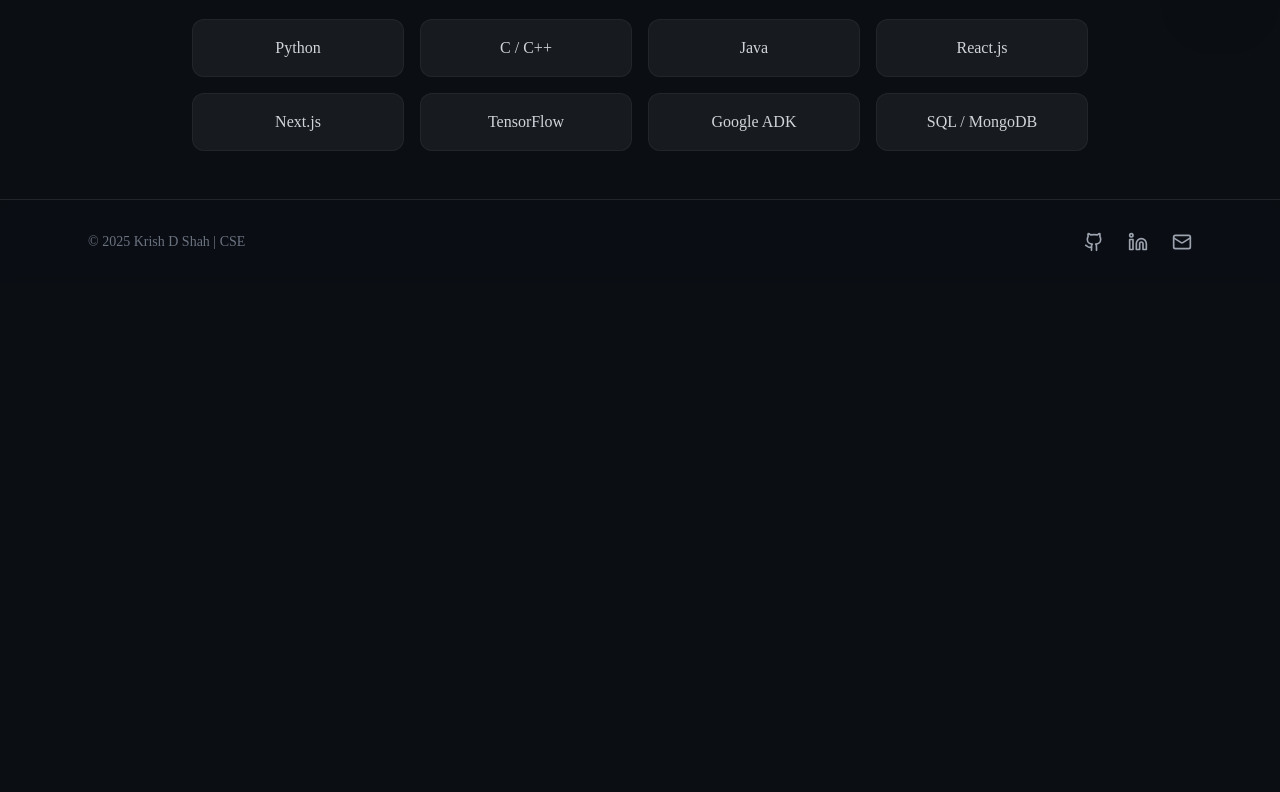
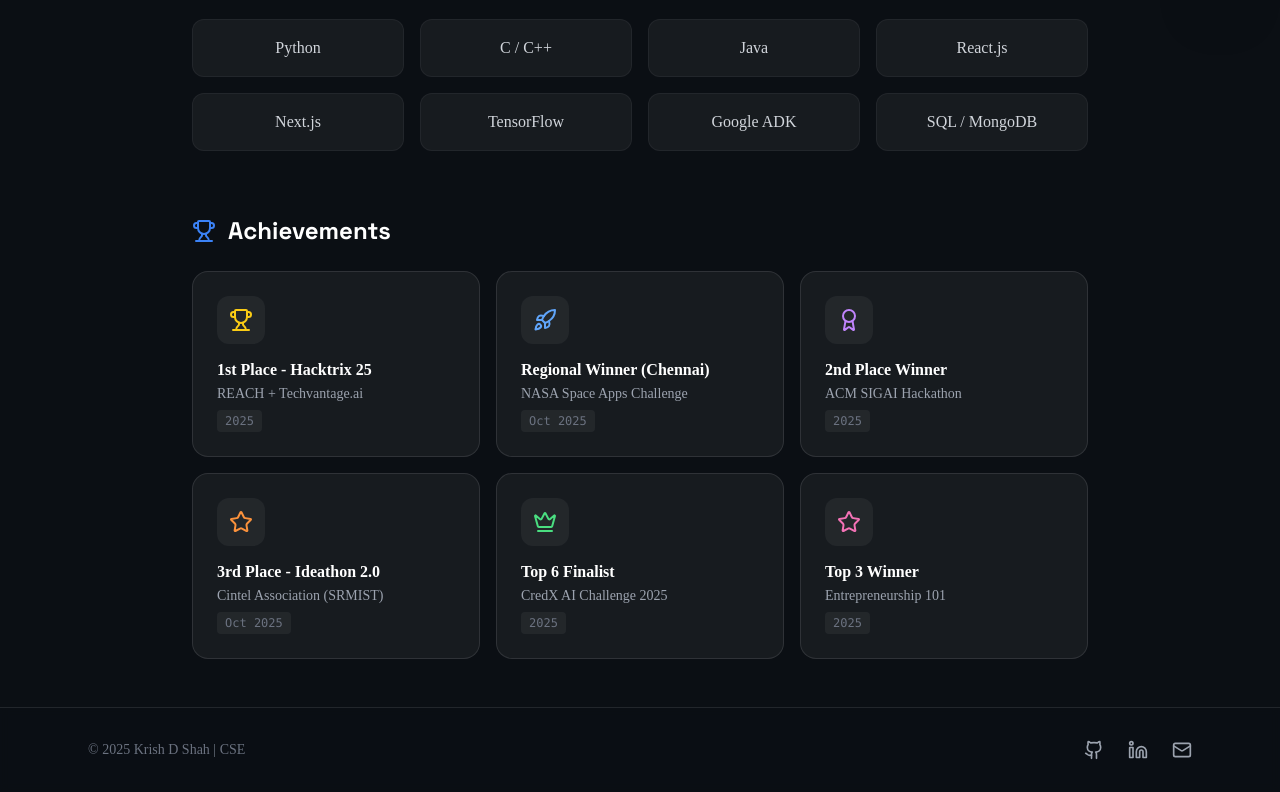
Before and after one commit to Krishdshah/portfoliov2, a Next.js app: page /about in a window 1280 px wide. Shown: the part 770-1562 px from the top of the page. Before the commit the page ends 1054 px from the top, so only its background shows below. Built offline with nearby package versions, Linux system fonts and the light colour scheme.

Commit message:
Achievements added

```diff
--- a/app/about/page.tsx
+++ b/app/about/page.tsx
@@ -1,12 +1,59 @@
 'use client';
 
 import { motion } from 'framer-motion';
-import { Book, Code, Briefcase, ArrowLeft } from 'lucide-react';
+// Added 'Rocket' to the imports here
+import { Book, Code, Briefcase, ArrowLeft, Trophy, Award, Star, Crown, Rocket } from 'lucide-react';
 import Link from 'next/link';
+
+// --- 1. ACHIEVEMENTS DATA ---
+const achievements = [
+  {
+    title: "1st Place - Hacktrix 25",
+    org: "REACH + Techvantage.ai",
+    date: "2025",
+    icon: Trophy,
+    color: "text-yellow-400"
+  },
+  {
+    title: "Regional Winner (Chennai)",
+    org: "NASA Space Apps Challenge",
+    date: "Oct 2025",
+    icon: Rocket, // Now using the standard Rocket icon
+    color: "text-blue-400"
+  },
+  {
+    title: "2nd Place Winner",
+    org: "ACM SIGAI Hackathon",
+    date: "2025",
+    icon: Award,
+    color: "text-purple-400"
+  },
+  {
+    title: "3rd Place - Ideathon 2.0",
+    org: "Cintel Association (SRMIST)",
+    date: "Oct 2025",
+    icon: Star,
+    color: "text-orange-400"
+  },
+  {
+    title: "Top 6 Finalist",
+    org: "CredX AI Challenge 2025",
+    date: "2025",
+    icon: Crown,
+    color: "text-green-400"
+  },
+  {
+    title: "Top 3 Winner",
+    org: "Entrepreneurship 101",
+    date: "2025",
+    icon: Star,
+    color: "text-pink-400"
+  }
+];
 
 export default function About() {
   return (
-    <div className="min-h-screen bg-brand-dark p-6 md:p-12 text-gray-300">
+    <div className="min-h-screen bg-brand-dark p-6 md:p-12 text-gray-300 pb-32">
 
       {/* Header */}
       <div className="max-w-4xl mx-auto mb-12">
@@ -57,18 +104,8 @@
               <p className="text-gray-400">SRM Institute of Science and Technology</p>
               <p className="text-sm text-gray-500 mt-2">Current GPA: 9.91</p>
             </div>
-
-            {/* Degree 2
-            <div className="bg-white/5 border border-white/10 p-6 rounded-2xl hover:bg-white/10 transition-colors">
-              <div className="flex justify-between items-start mb-2">
-                <h3 className="font-bold text-xl text-white">BS in Data Science & Applications</h3>
-                <span className="text-sm text-brand-accent bg-brand-accent/10 px-3 py-1 rounded-full">Ongoing</span>
-              </div>
-              <p className="text-gray-400">Indian Institute of Technology, Madras (IITM)</p>
-            </div> */}
           </div>
         </motion.section>
-
 
         {/* SECTION 2: EXPERIENCE */}
         <motion.section
@@ -93,19 +130,8 @@
               </p>
             </div>
 
-            {/* Job 2 */}
-            {/* <div className="relative">
-              <span className="absolute -left-[41px] top-1 h-5 w-5 rounded-full border-4 border-brand-dark bg-gray-600" />
-              <h3 className="text-xl font-bold text-white">Contributor</h3>
-              <p className="text-brand-accent text-sm mb-2">Open Source & Student Organizations</p>
-              <p className="text-gray-400">
-                Mentoring juniors in AI/ML concepts and contributing to open-source repositories (fixing headers, optimizing components).
-              </p>
-            </div> */}
-
           </div>
         </motion.section>
-
 
         {/* SECTION 3: SKILLS */}
         <motion.section
@@ -127,6 +153,38 @@
           </div>
         </motion.section>
 
+        {/* --- SECTION 4: ACHIEVEMENTS --- */}
+        <motion.section
+          initial={{ opacity: 0, y: 20 }}
+          whileInView={{ opacity: 1, y: 0 }}
+          viewport={{ once: true }}
+        >
+          <div className="flex items-center gap-3 mb-6">
+            <Trophy className="text-brand-accent" />
+            <h2 className="text-2xl font-display font-bold text-white">Achievements</h2>
+          </div>
+
+          <div className="grid grid-cols-1 md:grid-cols-2 lg:grid-cols-3 gap-4">
+            {achievements.map((item, index) => (
+              <motion.div
+                key={index}
+                initial={{ opacity: 0, scale: 0.9 }}
+                whileInView={{ opacity: 1, scale: 1 }}
+                viewport={{ once: true }}
+                transition={{ delay: index * 0.1 }}
+                className="bg-white/5 border border-white/10 p-6 rounded-2xl hover:bg-white/10 hover:border-brand-accent/30 transition-all duration-300 group"
+              >
+                <div className={`mb-4 p-3 rounded-xl bg-white/5 w-fit ${item.color} group-hover:scale-110 transition-transform`}>
+                  <item.icon size={24} />
+                </div>
+                <h3 className="font-bold text-white leading-tight mb-1">{item.title}</h3>
+                <p className="text-sm text-gray-400 mb-1">{item.org}</p>
+                <span className="text-xs font-mono text-gray-500 bg-white/5 px-2 py-1 rounded">{item.date}</span>
+              </motion.div>
+            ))}
+          </div>
+        </motion.section>
+
       </div>
     </div>
   );
```
